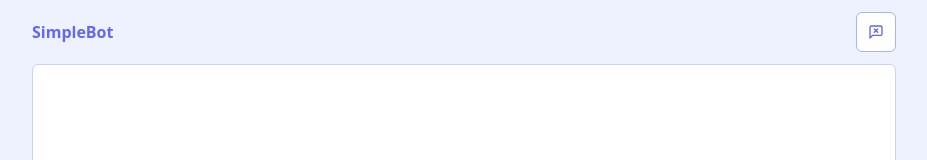
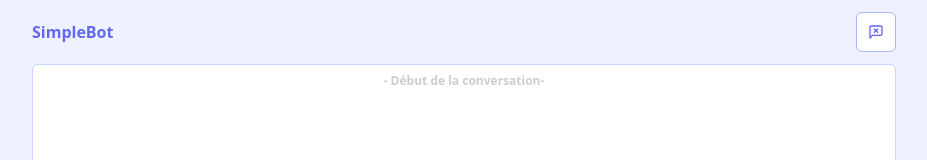
Before and after one commit to mimccio/simplebot, a React (Vite) app: page / in a window 1280 px wide. Shown: the top 160 px of the page, without its empty margins (176-1103 px from the left). Built offline with nearby package versions, Linux system fonts and the light colour scheme.

Commit message:
add list top indicator & bottom spacing

```diff
--- a/src/app/components/message-list.tsx
+++ b/src/app/components/message-list.tsx
@@ -15,6 +15,9 @@ export const MessageList = ({ listRef, messageList, isLoading }: Props) => {
   return (
     <ScrollArea className="xs:px-4 xs:h-[calc(100svh-176px)] h-[calc(100svh-220px)] border-y border-indigo-200 bg-white px-2 sm:mx-4 sm:rounded-md sm:border sm:px-4">
       <ul ref={listRef} className="flex flex-col gap-2">
+        <span className="py-2 text-center text-xs font-semibold opacity-20">
+          - Début de la conversation-
+        </span>
         {messageList.map((msg, i) => (
           <li className={`flex ${msg.isBot ? '' : 'justify-end'}`} key={i}>
             <span
@@ -34,6 +37,7 @@ export const MessageList = ({ listRef, messageList, isLoading }: Props) => {
           data-testid="loader"
           className="mb-6 mt-3"
         />
+        <span className="h-8" />
       </ul>
     </ScrollArea>
   )
```
